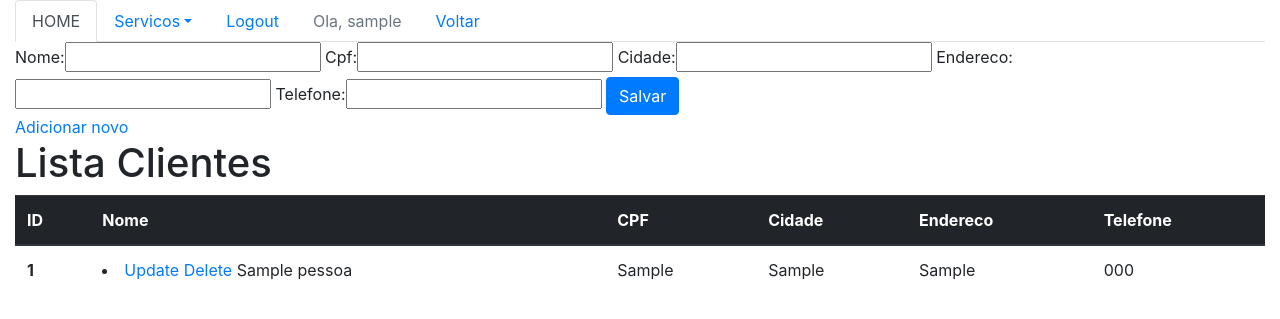
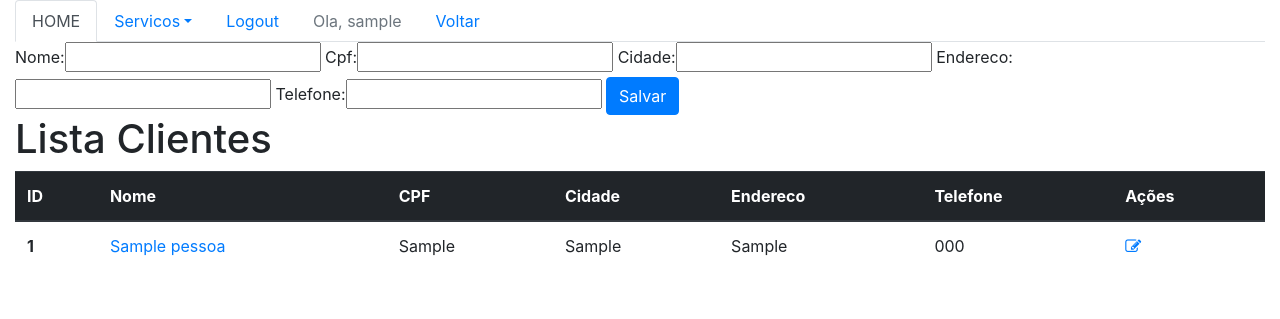
Before and after one commit to rg3915/pousada, a Django app: page /sistema/pesso/ in a window 1280 px wide. Shown: the top 319 px of the page. Run offline with Django 3.2, Linux system fonts and the light colour scheme; a user stored in the database is signed in; tables that the repository leaves empty hold one stand-in row (values such as "Sample post"); some libraries are stand-ins or nearby versions.

Commit message:
Detalhes da pessoa. pesso_detail

```diff
--- a/core/templates/core/pessoas.html
+++ b/core/templates/core/pessoas.html
@@ -14,8 +14,6 @@
 </form>
 <!-- { if update %} <a href="{ url 'core_pessoas' id=0 cmd=0 %}">Adicionar novo</a> { endif %} -->
 
-<a href="{ url 'core_pessoas' id=0 cmd=0 %}">Adicionar novo</a>
-
 <h1>Lista Clientes</h1>
         <table class="table">
             <thead class="thead-dark">
@@ -26,6 +24,7 @@
                     <th scope="col">Cidade</th>
                     <th scope="col">Endereco</th>
                     <th scope="col">Telefone</th>
+                    <th>Ações</th>
                 </tr>
             </thead>
             <tbody>
@@ -33,16 +32,17 @@
                         <tr>
                         <th scope="row">{{pessoa.id}}</th>
                         <td>
-                            <li>
-                                <a href="{ url 'core_pessoas' id=pessoa.id cmd=1 %}">Update</a>
-                                <a href="{ url 'core_pessoas' id=pessoa.id cmd=2 %}">Delete</a>
-                                {{pessoa.nome}}
-                            </li>
+                          <a href="{% url 'core:core_pessoas_detail' pessoa.pk %}">{{pessoa.nome}}</a>
                         </td>
                         <td>{{pessoa.cpf}}</td>
                         <td>{{pessoa.cidade}}</td>
                         <td>{{pessoa.endereco}}</td>
                         <td>{{pessoa.telefone}}</td>
+                        <td>
+                          <a href="">
+                            <i class="fa fa-edit"></i>
+                          </a>
+                        </td>
                         </tr>
                     </a>
                 </li>
--- a/core/urls.py
+++ b/core/urls.py
@@ -10,23 +10,23 @@ urlpatterns = [
 
     path('pesso/', pesso_view, name='core_pessoas'),
     path('pesso/add/', pesso_add, name='core_pessoas_add'),
-    # path('pesso/(<int:pk>/', pesso_view, name='core_pessoas'),
-    # path('pesso/(<int:pk>/<int:cmd>/', pesso_view, name='core_pessoas'),
+    path('pesso/<int:pk>/', pesso_detail, name='core_pessoas_detail'),
+    # path('pesso/<int:pk>/<int:cmd>/', pesso_view, name='core_pessoas'),
 
     # url quart onde lista todas quartos cadastradas
     # quart +id + comando mostra determinada quarto cadastrada e determinado
     # comando, update ou delete
     path('quart/', quart_view, name='core_quartos'),
-    path('quart/(<int:pk>/', quart_view, name='core_quartos'),
-    path('quart/(<int:pk>/<int:cmd>/', quart_view, name='core_quartos'),
+    path('quart/<int:pk>/', quart_view, name='core_quartos'),
+    path('quart/<int:pk>/<int:cmd>/', quart_view, name='core_quartos'),
 
     # url rota onde lista todas rotas cadastradas
     # rota +id + comando mostra determinada rota cadastrada e determinado
     # comando, update ou delete
     path('rota/', rotati_view, name='core_rotativos'),
-    path('rota/(<int:pk>/', rotati_view, name='core_rotativos'),
+    path('rota/<int:pk>/', rotati_view, name='core_rotativos'),
     path(
-        'rota/(<int:pk>/<int:cmd>/',
+        'rota/<int:pk>/<int:cmd>/',
         rotati_view,
         name='core_rotativos'
     ),
@@ -35,9 +35,9 @@ urlpatterns = [
     # men +id + comando mostra determinada mensalista cadastrada e determinado
     # comando, update ou delete
     path('men/', mensalista_view, name='core_mensalista'),
-    path('men/(<int:pk>/', mensalista_view, name='core_mensalista'),
+    path('men/<int:pk>/', mensalista_view, name='core_mensalista'),
     path(
-        'men/(<int:pk>/<int:cmd>/',
+        'men/<int:pk>/<int:cmd>/',
         mensalista_view,
         name='core_mensalista'
     ),
@@ -46,9 +46,9 @@ urlpatterns = [
     # movmensal +id + comando mostra determinada movmensal cadastrada e
     # determinado comando, update ou delete
     path('movmensal/', movmensal_view, name='core_movmensalista'),
-    path('movmensal/(<int:pk>/', movmensal_view, name='core_movmensalista'),
+    path('movmensal/<int:pk>/', movmensal_view, name='core_movmensalista'),
     path(
-        'movmensal/(<int:pk>/<int:cmd>/',
+        'movmensal/<int:pk>/<int:cmd>/',
         movmensal_view,
         name='core_movmensalista'
     ),
--- a/core/views.py
+++ b/core/views.py
@@ -32,14 +32,20 @@ def pesso_add(request):
     return HttpResponseRedirect(resolve_url('core:core_pessoas'))
 
 
-# Função que faz uma requisição pelo id,comando, pegando o objeto pessoa,
-# Caso o id e comando estiver 0 o update sera false e entao o form sera null
-# Caso o comando seja diferente de 0 habilita o update para true buscando o objeto pessoa pelo PrimaryKey ID
-# E entao o form faz uma requisiçao metodo POST caso seja null ele instacia o form metodo post
-# Se o Form estiver valido Pessoa salvo com sucesso
-# Caso comando estiver 0 vai fazer uma requisiçaõ POST para preenche formulario validar o form e adicionar a pessoa
-# O se instanciar o objeto pessoa pelo primarykey id intancia o objeto
-# pessoaform retornando id e comando pessoa removida
+@login_required
+def pesso_detail(request, pk):
+    pessoa = Pessoa.objects.get(pk=pk)
+    data = {'pessoa': pessoa}
+    return render(request, 'core/pessoa_detail.html', data)
+
+    # Função que faz uma requisição pelo id,comando, pegando o objeto pessoa,
+    # Caso o id e comando estiver 0 o update sera false e entao o form sera null
+    # Caso o comando seja diferente de 0 habilita o update para true buscando o objeto pessoa pelo PrimaryKey ID
+    # E entao o form faz uma requisiçao metodo POST caso seja null ele instacia o form metodo post
+    # Se o Form estiver valido Pessoa salvo com sucesso
+    # Caso comando estiver 0 vai fazer uma requisiçaõ POST para preenche formulario validar o form e adicionar a pessoa
+    # O se instanciar o objeto pessoa pelo primarykey id intancia o objeto
+    # pessoaform retornando id e comando pessoa removida
 
 
 @login_required()
--- a/templates/base.html
+++ b/templates/base.html
@@ -7,6 +7,10 @@
     <meta name="viewport" content="width=device-width, initial-scale.0">
     <meta http-equiv="X-UA-Compatible" content="ie=edge">
     <link rel="stylesheet" href="{% static 'bootstrap/css/bootstrap.css' %}">
+
+    <!-- Font-awesome -->
+    <link rel="stylesheet" href="https://maxcdn.bootstrapcdn.com/font-awesome/4.7.0/css/font-awesome.min.css">
+
     <script src="https://code.jquery.com/jquery-3.3.1.slim.min.js" integrity="sha384-q8i/X+965DzO0rT7abK41JStQIAqVgRVzpbzo5smXKp4YfRvH+8abtTE1Pi6jizo" crossorigin="anonymous"></script>
     <script src="https://cdnjs.cloudflare.com/ajax/libs/popper.js/1.14.6/umd/popper.min.js" integrity="sha384-wHAiFfRlMFy6i5SRaxvfOCifBUQy1xHdJ/yoi7FRNXMRBu5WHdZYu1hA6ZOblgut" crossorigin="anonymous"></script>
     <script src="{%static 'bootstrap/js/bootstrap.js'%}"></script>
```
Also changed, not shown: core/templates/core/pessoa_detail.html (added, +15 -0 lines).
